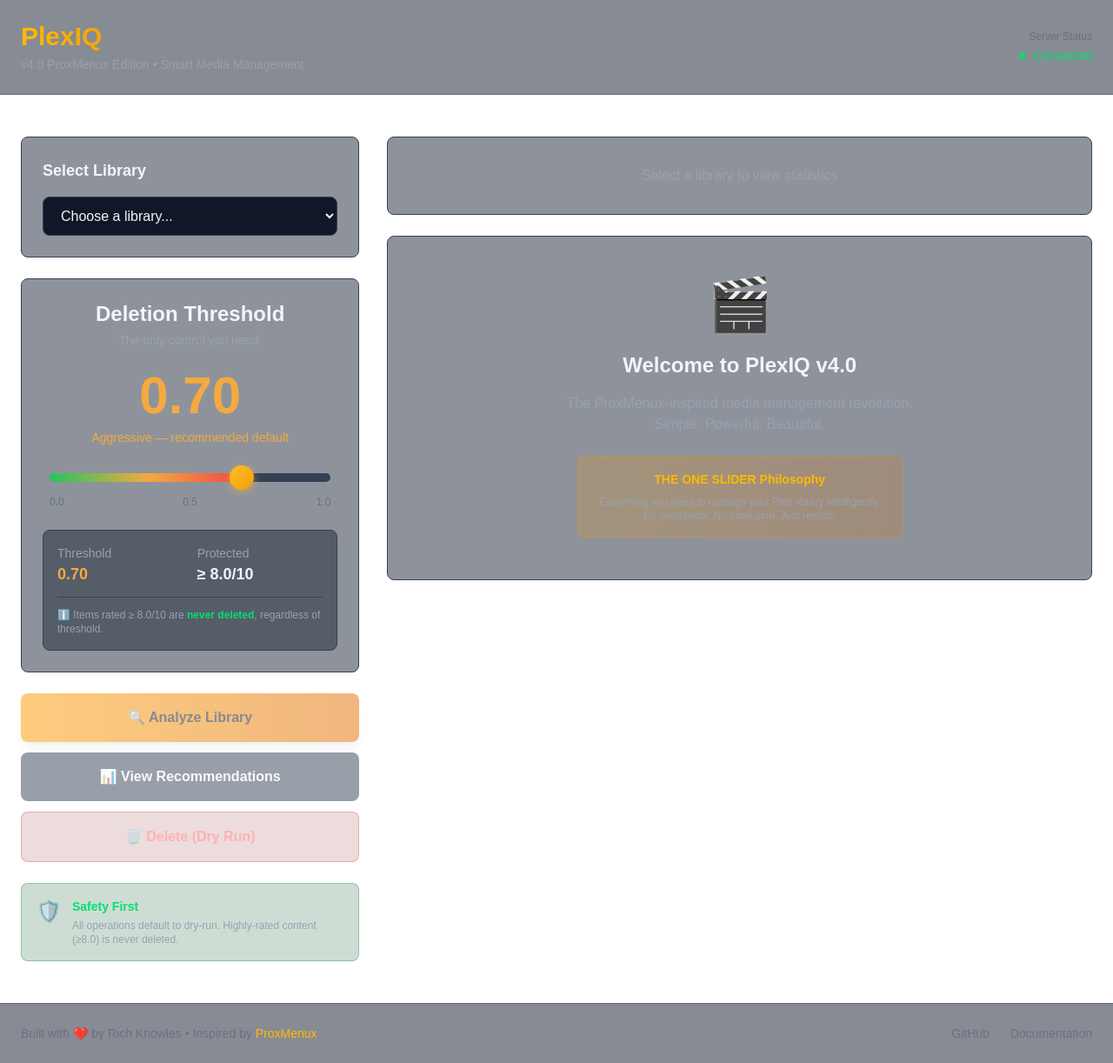
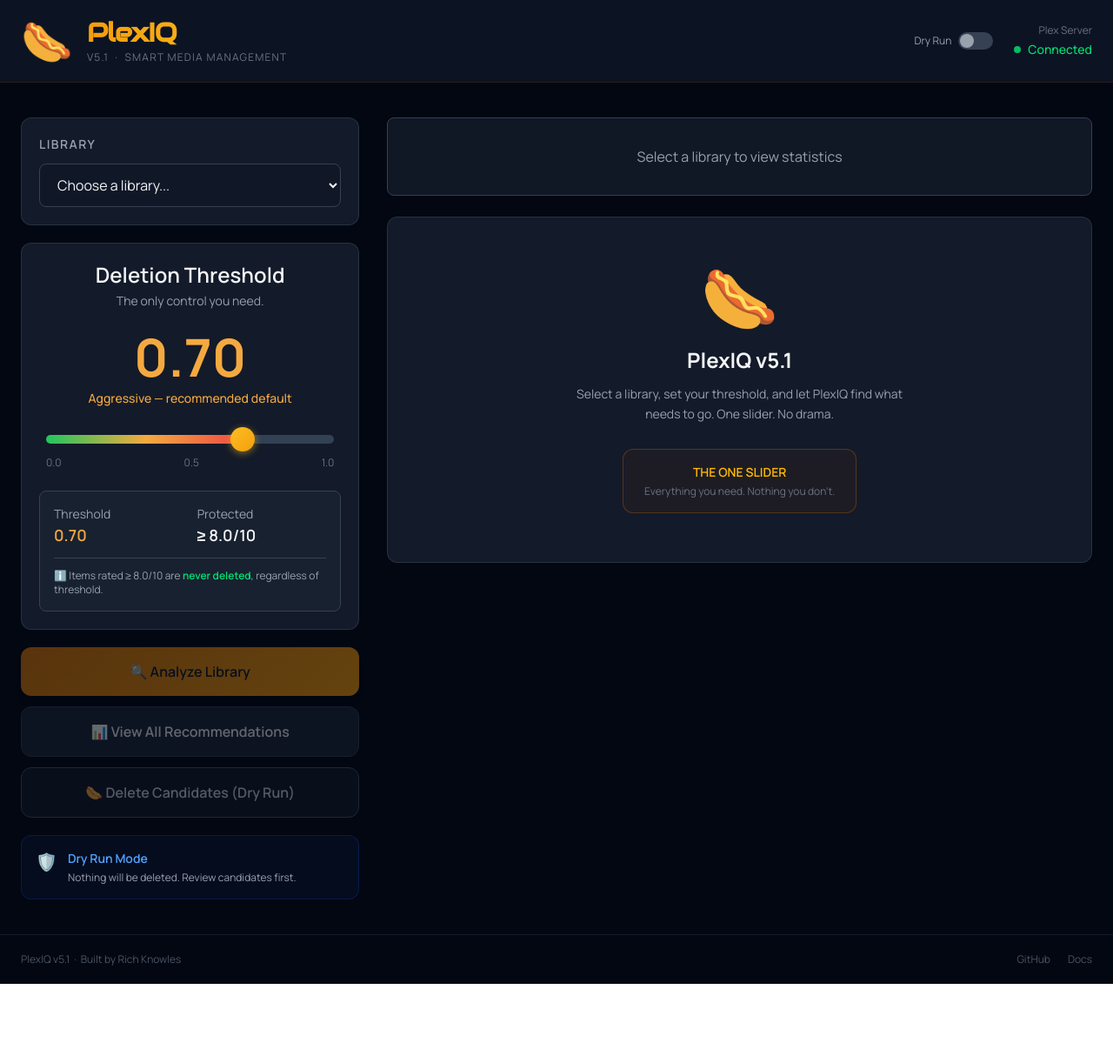
Before and after one commit to richknowles/PlexIQ, a Next.js app in the folder web/: page / in a window 1280 px wide. Shown: the whole page at 87% size. After the commit the page ends 1131 px from the top, so only its background shows below. Built offline with nearby package versions, Linux system fonts and the light colour scheme.

Commit message:
oz/v5.1: hotdog mascot, Manrope+Audiowide fonts, no ProxMenuX credit, dry-run toggle, live mode

```diff
--- a/web/app/layout.tsx
+++ b/web/app/layout.tsx
@@ -1,20 +1,23 @@
 import type { Metadata } from "next";
-import { Geist, Geist_Mono } from "next/font/google";
+import { Manrope, Audiowide } from "next/font/google";
 import "./globals.css";
 
-const geistSans = Geist({
-  variable: "--font-geist-sans",
+const manrope = Manrope({
+  variable: "--font-manrope",
   subsets: ["latin"],
+  display: "swap",
 });
 
-const geistMono = Geist_Mono({
-  variable: "--font-geist-mono",
+const audiowide = Audiowide({
+  variable: "--font-audiowide",
   subsets: ["latin"],
+  weight: "400",
+  display: "swap",
 });
 
 export const metadata: Metadata = {
-  title: "PlexIQ v4.0 - Smart Plex Media Management",
-  description: "ProxMenux-inspired media library management with intelligent analysis and ONE SLIDER simplicity",
+  title: "PlexIQ v5.1 - Smart Media Management",
+  description: "Intelligent Plex library management. One slider. No drama.",
 };
 
 export default function RootLayout({
@@ -25,9 +28,9 @@
   return (
     <html
       lang="en"
-      className={`${geistSans.variable} ${geistMono.variable} h-full antialiased dark`}
+      className={[manrope.variable, audiowide.variable, "h-full antialiased dark"].join(" ")}
     >
-      <body className="min-h-full flex flex-col bg-gradient-to-br from-gray-900 via-gray-800 to-gray-900 text-gray-100">
+      <body className="min-h-full flex flex-col bg-gray-950 text-gray-100" style={{fontFamily: "var(--font-manrope), sans-serif"}}>
         {children}
       </body>
     </html>
--- a/web/app/page.tsx
+++ b/web/app/page.tsx
@@ -1,12 +1,4 @@
 "use client";
-
-/**
- * PlexIQ v4.0 - Main Dashboard
- * ProxMenux-inspired minimalist design with THE ONE SLIDER
- *
- * Philosophy: Simple. Powerful. Beautiful.
- * Everything you need, nothing you don't.
- */
 
 import { useState } from 'react';
 import ThresholdSlider from '@/components/threshold-slider';
@@ -18,10 +10,10 @@
   const [threshold, setThreshold] = useState(0.7);
   const [selectedLibrary, setSelectedLibrary] = useState<string>('');
   const [isAnalyzing, setIsAnalyzing] = useState(false);
+  const [isDryRun, setIsDryRun] = useState(true);
   const [progress, setProgress] = useState({ current: 0, total: 0, stage: '', message: '' });
   const [stats, setStats] = useState<LibraryStats | null>(null);
 
-  // Mock libraries for demo
   const libraries = ['Movies', 'TV Shows', 'Music', '4K Movies'];
 
   const handleAnalyze = async () => {
@@ -29,30 +21,22 @@
       alert('Please select a library first');
       return;
     }
-
     setIsAnalyzing(true);
-
-    // Simulate analysis progress
     const stages = [
-      { stage: 'collecting', message: 'Connecting to Plex server...', duration: 1000 },
-      { stage: 'collecting', message: 'Collecting metadata...', duration: 2000 },
-      { stage: 'enriching', message: 'Enriching with IMDb ratings...', duration: 1500 },
-      { stage: 'enriching', message: 'Enriching with TMDb ratings...', duration: 1500 },
-      { stage: 'analyzing', message: 'Analyzing media quality...', duration: 2000 },
-      { stage: 'analyzing', message: 'Calculating deletion scores...', duration: 1000 },
-      { stage: 'complete', message: 'Analysis complete!', duration: 500 },
+      { stage: 'collecting', message: 'Connecting to Plex server...', duration: 800 },
+      { stage: 'collecting', message: 'Collecting metadata...', duration: 1500 },
+      { stage: 'enriching', message: 'Enriching with IMDb ratings...', duration: 1200 },
+      { stage: 'enriching', message: 'Enriching with TMDb data...', duration: 1200 },
+      { stage: 'analyzing', message: 'Calculating deletion scores...', duration: 1500 },
+      { stage: 'complete', message: 'Analysis complete!', duration: 400 },
     ];
-
     let current = 0;
     const total = 100;
-
     for (const { stage, message, duration } of stages) {
       setProgress({ current, total, stage, message });
       await new Promise(resolve => setTimeout(resolve, duration));
       current += Math.floor(100 / stages.length);
     }
-
-    // Mock stats
     setStats({
       name: selectedLibrary,
       itemCount: 1247,
@@ -61,27 +45,38 @@
       deletionCandidates: 342,
       potentialSpaceSaved: 1_234_567_890_123,
     });
-
     setIsAnalyzing(false);
   };
 
   return (
-    <div className="min-h-screen">
+    <div className="min-h-screen bg-gray-950 text-gray-100">
       {/* Header */}
-      <header className="border-b border-gray-700/50 bg-gray-900/50 backdrop-blur-sm">
-        <div className="max-w-7xl mx-auto px-6 py-6">
+      <header className="border-b border-amber-900/30 bg-gray-900/80 backdrop-blur-sm">
+        <div className="max-w-7xl mx-auto px-6 py-5">
           <div className="flex items-center justify-between">
-            <div>
-              <h1 className="text-3xl font-bold bg-gradient-to-r from-amber-400 to-amber-600 bg-clip-text text-transparent">
-                PlexIQ
-              </h1>
-              <p className="text-sm text-gray-400 mt-1">
-                v4.0 ProxMenux Edition • Smart Media Management
-              </p>
+            <div className="flex items-center gap-4">
+              <div className="text-5xl leading-none select-none">🌭</div>
+              <div>
+                <h1 className="text-3xl font-bold tracking-tight" style={{background: 'linear-gradient(90deg, #f59e0b, #fbbf24)', WebkitBackgroundClip: 'text', WebkitTextFillColor: 'transparent', fontFamily: 'var(--font-audiowide), monospace'}}>
+                  PlexIQ
+                </h1>
+                <p className="text-xs text-gray-500 mt-0.5 tracking-widest uppercase">
+                  v5.1 &nbsp;·&nbsp; Smart Media Management
+                </p>
+              </div>
             </div>
-            <div className="flex items-center gap-4">
+            <div className="flex items-center gap-6">
+              <label className="flex items-center gap-2 cursor-pointer select-none" title="Toggle dry-run mode">
+                <span className="text-xs text-gray-400">{isDryRun ? 'Dry Run' : 'Live Mode'}</span>
+                <div
+                  onClick={() => setIsDryRun(!isDryRun)}
+                  className={"relative w-10 h-5 rounded-full transition-colors duration-200 " + (isDryRun ? 'bg-gray-700' : 'bg-red-700')}
+                >
+                  <div className={"absolute top-0.5 w-4 h-4 rounded-full transition-all duration-200 " + (isDryRun ? 'left-0.5 bg-gray-400' : 'left-5 bg-red-300')} />
+                </div>
+              </label>
               <div className="text-right">
-                <div className="text-xs text-gray-500">Server Status</div>
+                <div className="text-xs text-gray-500">Plex Server</div>
                 <div className="flex items-center gap-2 mt-1">
                   <div className="w-2 h-2 bg-green-400 rounded-full animate-pulse"></div>
                   <span className="text-sm text-green-400 font-medium">Connected</span>
@@ -92,19 +87,26 @@
         </div>
       </header>
 
+      {/* Live Mode Warning Banner */}
+      {!isDryRun && (
+        <div className="bg-red-900/40 border-b border-red-700/50 px-6 py-2 text-center">
+          <span className="text-sm text-red-300 font-semibold">⚠ Live Mode — deletions are permanent</span>
+        </div>
+      )}
+
       {/* Main Content */}
-      <main className="max-w-7xl mx-auto px-6 py-12">
+      <main className="max-w-7xl mx-auto px-6 py-10">
         <div className="grid grid-cols-1 lg:grid-cols-3 gap-8">
-          {/* Left Column - Controls */}
-          <div className="lg:col-span-1 space-y-6">
+          {/* Left Column */}
+          <div className="lg:col-span-1 space-y-5">
             {/* Library Selection */}
-            <div className="bg-gray-800/50 rounded-lg p-6 border border-gray-700">
-              <h3 className="text-lg font-semibold text-gray-100 mb-4">Select Library</h3>
+            <div className="bg-gray-800/60 rounded-xl p-5 border border-gray-700/60">
+              <h3 className="text-sm font-semibold text-gray-400 uppercase tracking-widest mb-3">Library</h3>
               <select
                 value={selectedLibrary}
                 onChange={(e) => setSelectedLibrary(e.target.value)}
-                className="w-full bg-gray-900 border border-gray-700 rounded-lg px-4 py-3 text-gray-100
-                         focus:outline-none focus:ring-2 focus:ring-amber-500 focus:border-transparent"
+                className="w-full bg-gray-900 border border-gray-700 rounded-lg px-4 py-3 text-gray-100 focus:outline-none focus:ring-2 focus:border-transparent"
+                style={{focusRingColor: '#f59e0b'} as React.CSSProperties}
                 disabled={isAnalyzing}
               >
                 <option value="">Choose a library...</option>
@@ -115,7 +117,7 @@
             </div>
 
             {/* THE ONE SLIDER */}
-            <div className="bg-gray-800/50 rounded-lg p-6 border border-gray-700">
+            <div className="bg-gray-800/60 rounded-xl p-5 border border-gray-700/60">
               <ThresholdSlider
                 value={threshold}
                 onChange={setThreshold}
@@ -128,56 +130,49 @@
               <button
                 onClick={handleAnalyze}
                 disabled={isAnalyzing || !selectedLibrary}
-                className="w-full bg-gradient-to-r from-amber-500 to-amber-600 text-gray-900 font-semibold
-                         py-4 px-6 rounded-lg hover:from-amber-400 hover:to-amber-500
-                         disabled:opacity-50 disabled:cursor-not-allowed
-                         transition-all duration-200 shadow-lg hover:shadow-amber-500/50"
+                className="w-full font-semibold py-4 px-6 rounded-xl disabled:opacity-40 disabled:cursor-not-allowed transition-all duration-200 shadow-lg"
+                style={{background: 'linear-gradient(135deg, #d97706, #f59e0b)', color: '#111827'}}
               >
-                {isAnalyzing ? 'Analyzing...' : '🔍 Analyze Library'}
+                {isAnalyzing ? '⏳ Analyzing...' : '🔍 Analyze Library'}
               </button>
 
               <button
                 disabled={!stats || isAnalyzing}
-                className="w-full bg-gray-700 text-gray-100 font-semibold
-                         py-4 px-6 rounded-lg hover:bg-gray-600
-                         disabled:opacity-50 disabled:cursor-not-allowed
-                         transition-all duration-200"
+                className="w-full bg-gray-800 text-gray-100 font-semibold py-4 px-6 rounded-xl hover:bg-gray-700 disabled:opacity-40 disabled:cursor-not-allowed transition-all duration-200 border border-gray-700"
               >
-                📊 View Recommendations
+                📊 View All Recommendations
               </button>
 
               <button
                 disabled={!stats || isAnalyzing}
-                className="w-full bg-red-900/30 border border-red-700/50 text-red-400 font-semibold
-                         py-4 px-6 rounded-lg hover:bg-red-900/50
-                         disabled:opacity-50 disabled:cursor-not-allowed
-                         transition-all duration-200"
+                className={"w-full font-semibold py-4 px-6 rounded-xl disabled:opacity-40 disabled:cursor-not-allowed transition-all duration-200 border " + (!isDryRun ? 'bg-red-700/60 border-red-600 text-red-100 hover:bg-red-700' : 'bg-gray-800/60 border-gray-600 text-gray-300 hover:bg-gray-700/60')}
               >
-                🗑️ Delete (Dry Run)
+                {isDryRun ? '🌭 Delete Candidates (Dry Run)' : '🗑️ Delete Candidates — LIVE'}
               </button>
             </div>
 
-            {/* Safety Notice */}
-            <div className="bg-green-900/20 border border-green-700/30 rounded-lg p-4">
+            {/* Mode indicator */}
+            <div className={"rounded-xl p-4 border " + (isDryRun ? 'bg-blue-900/10 border-blue-800/30' : 'bg-red-900/10 border-red-800/30')}>
               <div className="flex items-start gap-3">
-                <div className="text-2xl">🛡️</div>
-                <div className="flex-1">
-                  <div className="text-sm font-semibold text-green-400 mb-1">
-                    Safety First
+                <div className="text-xl">{isDryRun ? '🛡️' : '⚡'}</div>
+                <div>
+                  <div className={"text-sm font-semibold mb-1 " + (isDryRun ? 'text-blue-400' : 'text-red-400')}>
+                    {isDryRun ? 'Dry Run Mode' : 'Live Delete Mode'}
                   </div>
                   <div className="text-xs text-gray-400">
-                    All operations default to dry-run. Highly-rated content (≥8.0) is never deleted.
+                    {isDryRun
+                      ? 'Nothing will be deleted. Review candidates first.'
+                      : 'Content rated ≥8.0 is always protected.'}
                   </div>
                 </div>
               </div>
             </div>
           </div>
 
-          {/* Right Column - Stats & Results */}
+          {/* Right Column */}
           <div className="lg:col-span-2 space-y-6">
-            {/* Progress Bar */}
             {isAnalyzing && (
-              <div className="bg-gray-800/50 rounded-lg p-6 border border-gray-700">
+              <div className="bg-gray-800/60 rounded-xl p-6 border border-gray-700/60">
                 <MustardProgress
                   current={progress.current}
                   total={progress.total}
@@ -187,48 +182,35 @@
               </div>
             )}
 
-            {/* Library Stats */}
             <LibraryStatsDisplay stats={stats} loading={isAnalyzing} />
 
-            {/* Welcome Message */}
             {!stats && !isAnalyzing && (
-              <div className="bg-gray-800/50 rounded-lg p-12 border border-gray-700 text-center">
-                <div className="text-6xl mb-6">🎬</div>
-                <h2 className="text-2xl font-bold text-gray-100 mb-4">
-                  Welcome to PlexIQ v4.0
+              <div className="bg-gray-800/60 rounded-xl p-14 border border-gray-700/60 text-center">
+                <div className="text-7xl mb-5 select-none">🌭</div>
+                <h2 className="text-2xl font-bold text-gray-100 mb-3">
+                  PlexIQ v5.1
                 </h2>
-                <p className="text-gray-400 max-w-md mx-auto mb-6">
-                  The ProxMenux-inspired media management revolution. Simple. Powerful. Beautiful.
+                <p className="text-gray-400 max-w-sm mx-auto mb-7 text-sm leading-relaxed">
+                  Select a library, set your threshold, and let PlexIQ find what needs to go.
+                  One slider. No drama.
                 </p>
-                <div className="inline-block bg-gradient-to-r from-amber-500/20 to-amber-600/20
-                               border border-amber-500/30 rounded-lg px-6 py-4">
-                  <div className="text-sm text-amber-400 font-semibold mb-2">
-                    THE ONE SLIDER Philosophy
-                  </div>
-                  <div className="text-xs text-gray-400">
-                    Everything you need to manage your Plex library intelligently.
-                    <br />No complexity. No confusion. Just results.
-                  </div>
+                <div className="inline-block border border-amber-600/30 bg-amber-900/10 rounded-xl px-6 py-4">
+                  <div className="text-sm text-amber-400 font-semibold mb-1">THE ONE SLIDER</div>
+                  <div className="text-xs text-gray-500">Everything you need. Nothing you don't.</div>
                 </div>
               </div>
             )}
 
-            {/* Results Table Placeholder */}
             {stats && !isAnalyzing && (
-              <div className="bg-gray-800/50 rounded-lg p-6 border border-gray-700">
-                <div className="flex items-center justify-between mb-4">
-                  <h3 className="text-lg font-semibold text-gray-100">
-                    Deletion Recommendations
-                  </h3>
-                  <span className="text-sm text-gray-400">
-                    Showing top 50 candidates
-                  </span>
+              <div className="bg-gray-800/60 rounded-xl p-6 border border-gray-700/60">
+                <div className="flex items-center justify-between mb-5">
+                  <h3 className="text-lg font-semibold text-gray-100">Deletion Candidates</h3>
+                  <span className="text-xs text-gray-500 bg-gray-700/50 px-3 py-1 rounded-full">Top 50</span>
                 </div>
-
                 <div className="overflow-x-auto">
                   <table className="w-full text-sm">
                     <thead className="border-b border-gray-700">
-                      <tr className="text-left text-gray-400">
+                      <tr className="text-left text-gray-500 text-xs uppercase tracking-wider">
                         <th className="pb-3 font-medium">Title</th>
                         <th className="pb-3 font-medium">Score</th>
                         <th className="pb-3 font-medium">Size</th>
@@ -236,27 +218,24 @@
                         <th className="pb-3 font-medium">Plays</th>
                       </tr>
                     </thead>
-                    <tbody className="text-gray-300">
+                    <tbody className="text-gray-300 divide-y divide-gray-800/80">
                       {[...Array(10)].map((_, i) => (
-                        <tr key={i} className="border-b border-gray-800 hover:bg-gray-700/30">
-                          <td className="py-3">Sample Movie {i + 1}</td>
+                        <tr key={i} className="hover:bg-gray-700/20 transition-colors">
+                          <td className="py-3 pr-4">Sample Movie {i + 1}</td>
                           <td className="py-3">
-                            <span className="text-amber-400 font-semibold">
-                              {(0.7 + Math.random() * 0.3).toFixed(2)}
-                            </span>
+                            <span className="text-amber-400 font-bold">{(0.7 + Math.random() * 0.28).toFixed(2)}</span>
                           </td>
-                          <td className="py-3">2.4 GB</td>
-                          <td className="py-3">6.5</td>
-                          <td className="py-3">0</td>
+                          <td className="py-3 text-gray-400">2.4 GB</td>
+                          <td className="py-3 text-gray-400">6.{i + 1}</td>
+                          <td className="py-3 text-gray-500">0</td>
                         </tr>
                       ))}
                     </tbody>
                   </table>
                 </div>
-
-                <div className="mt-4 pt-4 border-t border-gray-700 text-center">
-                  <button className="text-sm text-amber-400 hover:text-amber-300 font-medium">
-                    Load more results →
+                <div className="mt-5 pt-4 border-t border-gray-700/60 text-center">
+                  <button className="text-sm text-amber-400 hover:text-amber-300 font-medium transition-colors">
+                    Load more →
                   </button>
                 </div>
               </div>
@@ -265,28 +244,13 @@
         </div>
       </main>
 
-      {/* Footer */}
-      <footer className="mt-auto border-t border-gray-700/50 bg-gray-900/50 backdrop-blur-sm">
-        <div className="max-w-7xl mx-auto px-6 py-6">
-          <div className="flex items-center justify-between text-sm text-gray-500">
-            <div>
-              Built with ❤️ by Rich Knowles • Inspired by{' '}
-              <a
-                href="https://proxmenux.com"
-                target="_blank"
-                rel="noopener noreferrer"
-                className="text-amber-400 hover:text-amber-300"
-              >
-                ProxMenux
-              </a>
-            </div>
-            <div className="flex items-center gap-6">
-              <a href="https://github.com/richknowles/PlexIQ" className="hover:text-gray-300">
-                GitHub
-              </a>
-              <a href="/docs" className="hover:text-gray-300">
-                Documentation
-              </a>
+      <footer className="mt-auto border-t border-gray-800/60">
+        <div className="max-w-7xl mx-auto px-6 py-5">
+          <div className="flex items-center justify-between text-xs text-gray-600">
+            <div>PlexIQ v5.1 &nbsp;·&nbsp; Built by Rich Knowles</div>
+            <div className="flex items-center gap-5">
+              <a href="https://github.com/richknowles/PlexIQ" className="hover:text-gray-400 transition-colors">GitHub</a>
+              <a href="/docs" className="hover:text-gray-400 transition-colors">Docs</a>
             </div>
           </div>
         </div>
```
